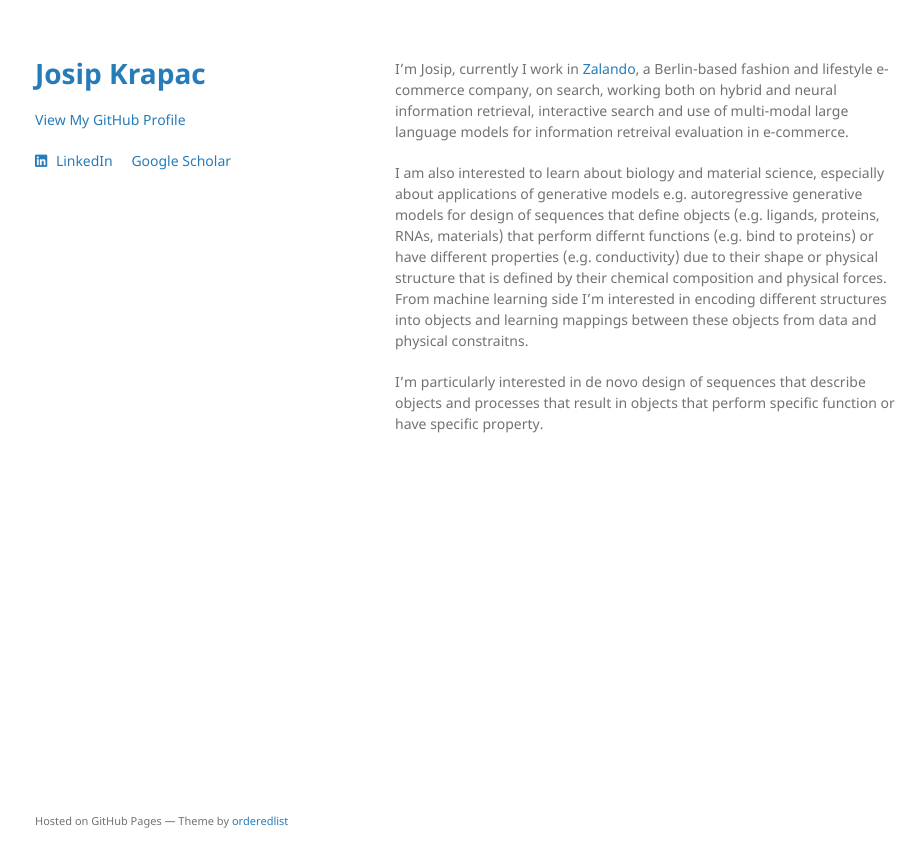
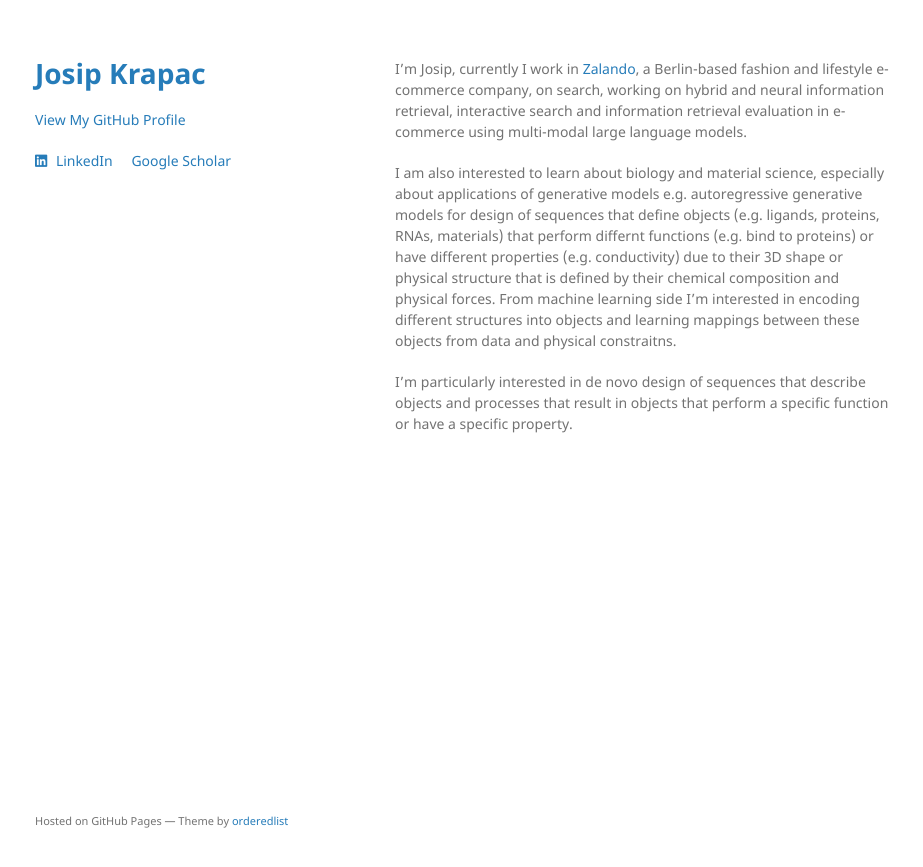
Before and after one commit to josipkrapac/josipkrapac.github.io, a Jekyll site: the page built from index.md, in a window 1280 px wide. Shown: the top 867 px of the page, without its empty margins (175-1098 px from the left). Built offline with Jekyll 4.4.1, drawn with Linux system fonts in a browser that asks for light colours; a style sheet for code colours, icons or effects is not loaded; the repository's description, which GitHub fills in, is left out.

Commit message:
Update index.md

```diff
--- a/index.md
+++ b/index.md
@@ -2,8 +2,8 @@
 layout: default
 ---
 
-I'm Josip, currently I work in [Zalando](http://zalando.com), a Berlin-based fashion and lifestyle e-commerce company, on search, working both on hybrid and neural information retrieval, interactive search and use of multi-modal large language models for information retreival evaluation in e-commerce.
+I'm Josip, currently I work in [Zalando](http://zalando.com), a Berlin-based fashion and lifestyle e-commerce company, on search, working on hybrid and neural information retrieval, interactive search and information retrieval evaluation in e-commerce using multi-modal large language models.
 
-I am also interested to learn about biology and material science, especially about applications of generative models e.g. autoregressive generative models for design of sequences that define objects (e.g. ligands, proteins, RNAs, materials) that perform differnt functions (e.g. bind to proteins) or have different properties (e.g. conductivity) due to their shape or physical structure that is defined by their chemical composition and physical forces. From machine learning side I'm interested in encoding different structures into objects and learning mappings between these objects from data and physical constraitns.
+I am also interested to learn about biology and material science, especially about applications of generative models e.g. autoregressive generative models for design of sequences that define objects (e.g. ligands, proteins, RNAs, materials) that perform differnt functions (e.g. bind to proteins) or have different properties (e.g. conductivity) due to their 3D shape or physical structure that is defined by their chemical composition and physical forces. From machine learning side I'm interested in encoding different structures into objects and learning mappings between these objects from data and physical constraitns.
 
-I'm particularly interested in de novo design of sequences that describe objects and processes that result in objects that perform specific function or have specific property.
+I'm particularly interested in de novo design of sequences that describe objects and processes that result in objects that perform a specific function or have a specific property.
```
